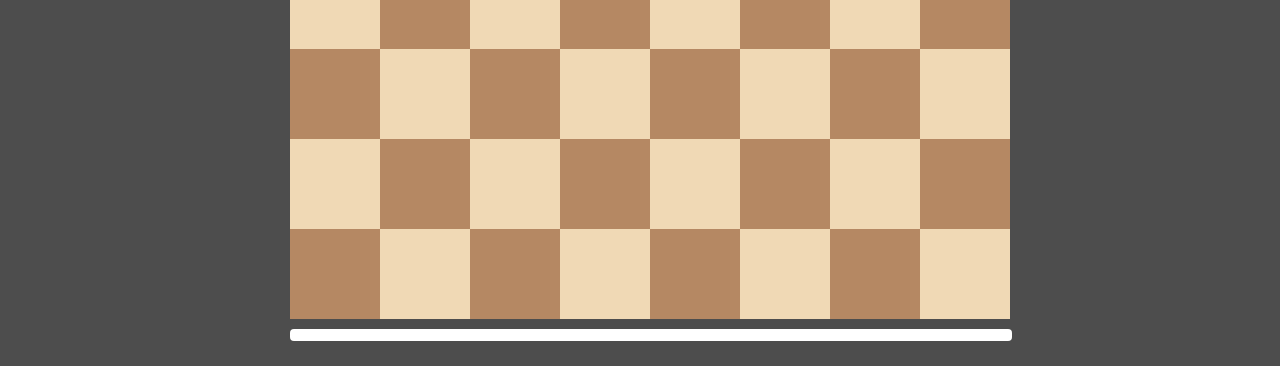
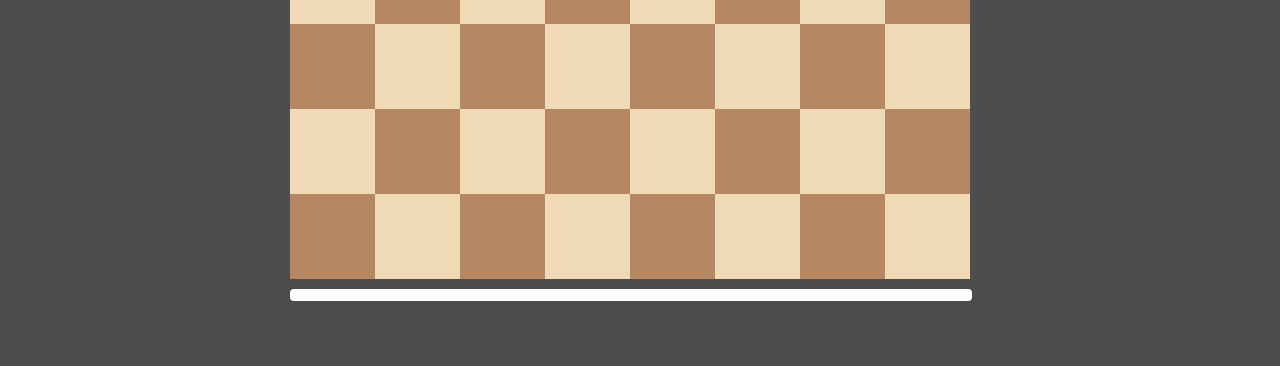
Before and after one commit to e4e5f4ef/Coordinates, a plain HTML site: page index.html in a window 1280 px wide. Shown: the part 434-800 px from the top of the page. Drawn offline with nearby package versions, Linux system fonts and the light colour scheme; a web font is replaced by a local one.

Commit message:
Modify adaptive for 1474p

```diff
--- a/css/style.css
+++ b/css/style.css
@@ -223,6 +223,10 @@ body {
     font-size: 56px;
   }
 
+  .board {
+    width: 680px;
+  }
+
   .right-sidebar {
     min-width: 20%;
   }
@@ -239,9 +243,6 @@ body {
     font-size: 48px;
   }
 
-  .board {
-    width: 720px;
-  }
 }
 
 @media (max-width: 1218px) {
```
